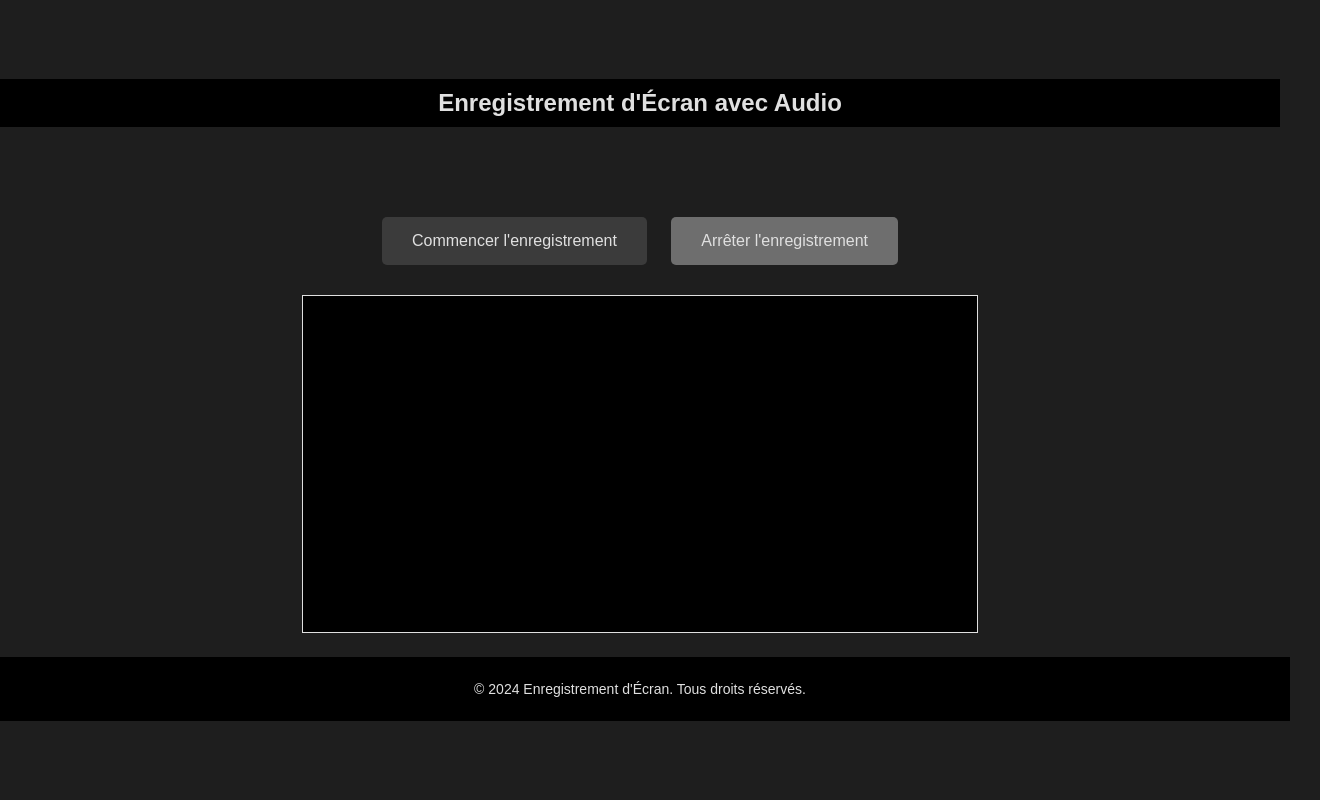
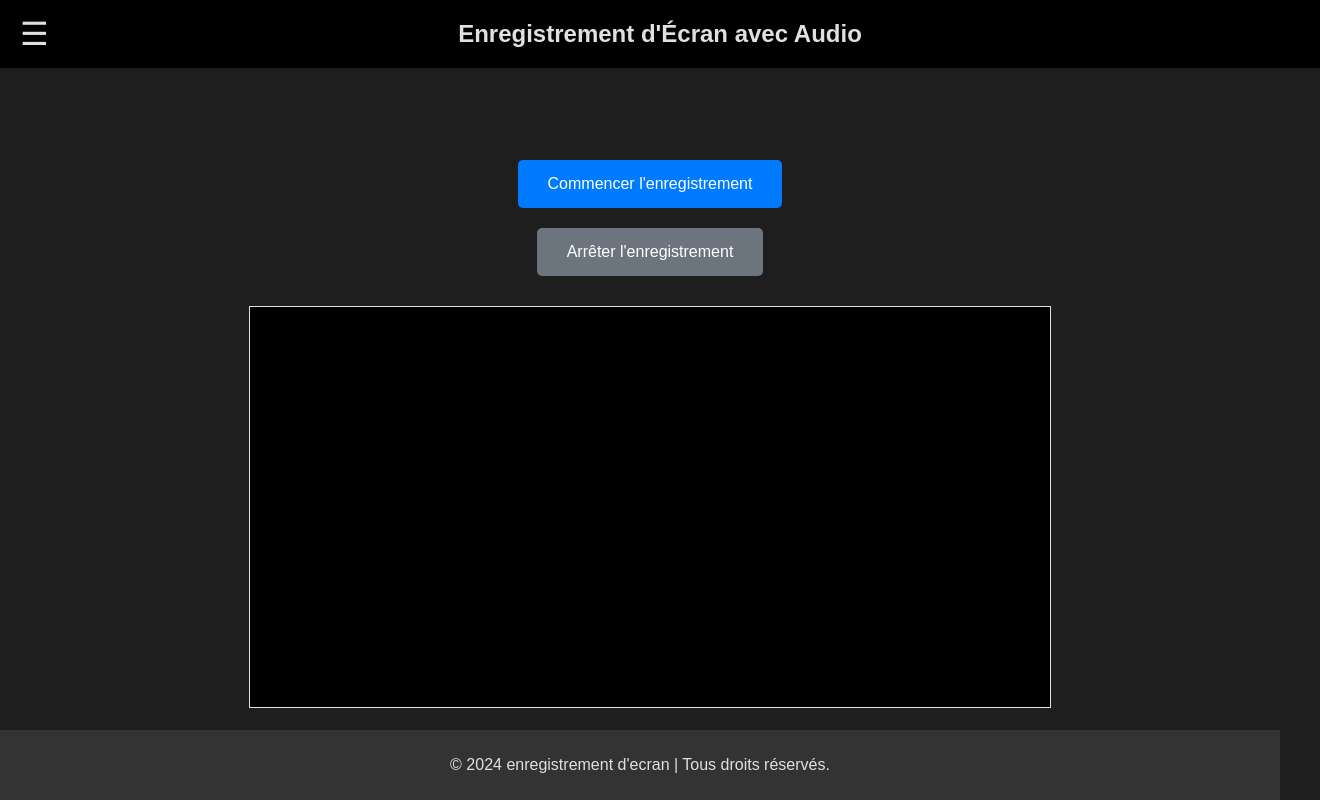
Before and after one commit to SneakStore/enregistrement, a plain HTML site: page index.html in a window 1280 px wide. Shown: the whole page, 1320 px wide, since content can reach past the window. Drawn offline with Linux system fonts and the light colour scheme.

Commit message:
Update index.html

```diff
--- a/index.html
+++ b/index.html
@@ -5,6 +5,7 @@
     <meta name="viewport" content="width=device-width, initial-scale=1.0">
     <title>Enregistrement d'Écran avec Audio</title>
     <style>
+        /* Styles globaux */
         body {
             background-color: #1e1e1e;
             color: #e0e0e0;
@@ -13,44 +14,118 @@
             padding: 0;
             display: flex;
             flex-direction: column;
-            align-items: center;
-            justify-content: center;
             height: 100vh;
+            overflow-x: hidden; /* Empêcher le défilement horizontal */
         }
 
-        header {
+        /* Personnalisation de la barre de défilement */
+        ::-webkit-scrollbar {
+            width: 12px; /* Largeur de la barre de défilement */
+        }
+
+        ::-webkit-scrollbar-track {
+            background: #363637; /* Couleur de l'arrière-plan de la piste */
+        }
+
+        ::-webkit-scrollbar-thumb {
+            background: #585858; /* Couleur du curseur de la barre de défilement */
+            border-radius: 0px; /* Bords arrondis pour le curseur */
+            height: 50px; /* Hauteur du curseur */
+        }
+
+        ::-webkit-scrollbar-thumb:hover {
+            background: #585858; /* Couleur du curseur au survol */
+        }
+
+        /* Barre de navigation latérale */
+         nav {
+            background-color: #333;
+            width: 200px;
+            height: 690px; /* Hauteur totale moins la hauteur de la barre de navigation supérieure */
+            padding: 20px 0;
+            position: absolute;
+            top: 60px; /* Positionner juste en dessous de la barre de navigation supérieure */
+            left: -200px; /* Cacher la barre latérale */
+            transition: left 0.3s ease;
+            display: flex;
+            flex-direction: column;
+            align-items: center;
+        }
+
+        nav a {
+            color: #e0e0e0;
+            text-decoration: none;
+            margin: 5px 0; /* Réduit l'espace entre les éléments */
+            font-size: 18px;
+            width: 100%;
+            text-align: center;
+            padding: 10px 0;
+            border-bottom: 1px solid #555; /* Ligne sous chaque élément */
+            box-sizing: border-box; /* Inclure le padding dans la largeur totale */
+        }
+
+
+        nav a:hover {
+            color: #007bff;
+            background-color: #444; /* Couleur de fond au survol */
+        }
+
+        /* Barre de navigation supérieure */
+        .top-nav {
             background-color: #000;
-            color: #e0e0e0;
             width: 100%;
-            padding: 10px 0;
-            text-align: center;
+            padding: 20px;
+            position: relative;
             top: 0;
             left: 0;
+            display: flex;
+            align-items: center;
+            justify-content: center; /* Centrer le contenu */
+            z-index: 10; /* Assurez-vous que la barre de navigation supérieure est au-dessus de la barre latérale */
         }
 
-        header h1 {
+        .top-nav h1 {
             margin: 0;
             font-size: 24px;
         }
 
+        .top-nav .menu-button {
+            position: absolute;
+            left: 20px;
+            font-size: 32px;
+            cursor: pointer;
+            color: #e0e0e0;
+        }
+
+        /* Contenu principal */
         main {
-            margin-top: 60px; /* To accommodate the fixed header */
+            margin-top: 60px; /* Pour accommoder la barre de navigation supérieure */
+            margin-left: 20px; /* Marge à gauche pour le menu */
             padding: 20px;
+            flex: 1; /* Pour permettre au footer de se placer correctement en bas */
+            display: flex;
+            flex-direction: column;
+            align-items: center;
+            justify-content: center;
             text-align: center;
+            transition: margin-left 0.3s ease;
         }
 
         video {
             border: 1px solid #e0e0e0;
             margin-top: 20px;
-            width: 80%; /* Adjust size as needed */
+            width: 80%; /* Ajustez la taille si nécessaire */
             max-width: 800px;
             height: auto;
             background-color: #000;
+            display: block;
+            margin-left: auto;
+            margin-right: auto;
         }
 
         button {
-            background-color: #3b3b3b;
-            color: #e0e0e0;
+            background-color: #007bff;
+            color: #fff;
             border: none;
             border-radius: 5px;
             padding: 15px 30px;
@@ -58,51 +133,80 @@
             cursor: pointer;
             font-size: 16px;
             transition: background-color 0.3s ease;
+            display: inline-block;
         }
 
         button:hover {
-            background-color: #555;
+            background-color: #0056b3;
         }
 
         button:disabled {
-            background-color: #6e6e6e;
+            background-color: #6c757d;
             cursor: not-allowed;
         }
 
+        /* Pied de page */
         footer {
-            background-color: #000;
+            background-color: #333;
             color: #e0e0e0;
             text-align: center;
-            padding: 10px;
+            padding: 10px 0;
             width: 100%;
-            bottom: 0;
-            left: 0;
-            font-size: 14px;
+            position: relative;
         }
     </style>
 </head>
 <body>
-    <header>
+    <nav id="sidebar">
+        <a href="#">Accueil</a>
+        <a href="#">test microphone</a>
+        <a href="#">Tutoriels</a>
+        <a href="#">Aide</a>
+        <a href="#">Paramètres</a>
+    </nav>
+
+    <div class="top-nav" id="top-nav">
+        <span class="menu-button" onclick="toggleSidebar()">&#9776;</span>
         <h1>Enregistrement d'Écran avec Audio</h1>
-    </header>
+    </div>
 
     <main>
         <button id="start-recording">Commencer l'enregistrement</button>
         <button id="stop-recording" disabled>Arrêter l'enregistrement</button>
         <video id="preview" autoplay muted></video> <!-- Element to display the live preview -->
         <video id="recorded-video" controls style="display: none;"></video> <!-- Element to display the recorded video with controls -->
+        <button id="edit-video" style="display: none;" onclick="editVideo()">Modifier la vidéo</button>
     </main>
 
     <footer>
-        <p>&copy; 2024 Enregistrement d'Écran. Tous droits réservés.</p>
+        <p>&copy; 2024 enregistrement d'ecran | Tous droits réservés.</p>
     </footer>
 
     <script>
+        function toggleSidebar() {
+            const sidebar = document.getElementById('sidebar');
+            const mainContent = document.querySelector('main');
+            if (sidebar.style.left === '-200px') {
+                sidebar.style.left = '0';
+                mainContent.style.marginLeft = '220px'; /* Ajuster la marge pour inclure la barre latérale */
+            } else {
+                sidebar.style.left = '-200px';
+                mainContent.style.marginLeft = '20px'; /* Réduire la marge lorsque la barre latérale est cachée */
+            }
+        }
+
+        function editVideo() {
+            const recordedVideo = document.getElementById('recorded-video');
+            const videoUrl = recordedVideo.src;
+            window.open(`edit-video.html?videoUrl=${encodeURIComponent(videoUrl)}`, '_blank');
+        }
+
         document.addEventListener('DOMContentLoaded', () => {
             let mediaRecorder;
             let recordedChunks = [];
             const preview = document.getElementById('preview');
             const recordedVideo = document.getElementById('recorded-video');
+            const editButton = document.getElementById('edit-video');
 
             const startButton = document.getElementById('start-recording');
             const stopButton = document.getElementById('stop-recording');
@@ -146,26 +250,24 @@
                         const url = URL.createObjectURL(blob);
                         recordedVideo.src = url;
                         recordedVideo.style.display = 'block'; // Show the video player
+                        editButton.style.display = 'block'; // Show the edit button
                         recordedVideo.play(); // Start playing the video
                         preview.srcObject.getTracks().forEach(track => track.stop()); // Stop the preview stream
-                        preview.srcObject = null; // Clear the preview
-                        recordedChunks = []; // Clear the chunks for the next recording
+                        preview.srcObject = null; // Clear the preview element's source
                     };
 
                     mediaRecorder.start();
                     startButton.disabled = true;
                     stopButton.disabled = false;
                 } catch (err) {
-                    console.error('Erreur lors de l\'enregistrement :', err);
+                    console.error('Erreur lors de la capture des médias:', err);
                 }
             });
 
             stopButton.addEventListener('click', () => {
-                if (mediaRecorder) {
-                    mediaRecorder.stop();
-                    startButton.disabled = false;
-                    stopButton.disabled = true;
-                }
+                mediaRecorder.stop();
+                startButton.disabled = false;
+                stopButton.disabled = true;
             });
         });
     </script>
```
